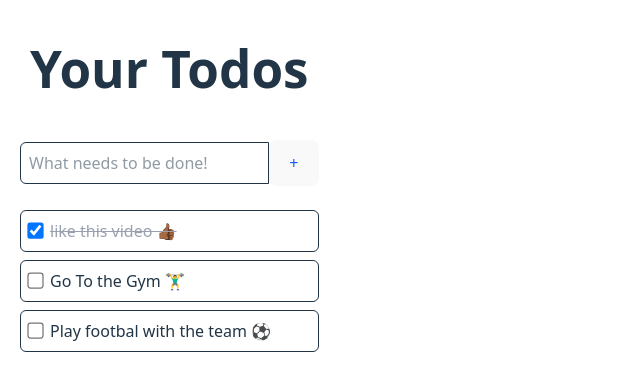
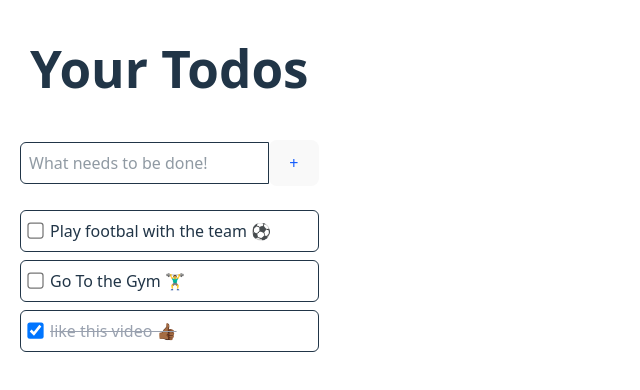
Before and after one commit to lievin219/react-projects, a React (Vite) app in the folder todo/todo-project/: page / in a window 1280 px wide. Shown: the top 390 px of the page, without its empty margins (0-640 px from the left). Built offline with nearby package versions, Linux system fonts and the light colour scheme.

Commit message:
added some changes in my components as well

```diff
--- a/todo/todo-project/src/components/TodoList.tsx
+++ b/todo/todo-project/src/components/TodoList.tsx
@@ -8,10 +8,19 @@
 
 }
 
+
+
 export const TodoList = ({todos,onCompletedChange,onDelete}:TodoListProps) => {
+  const todoSorted=todos.sort((a,b)=>{
+     if (a.completed===b.completed){
+      return b.id-a.id
+     }
+      return a.completed?1:-1
+  })
   return (
+
     <div className='space-y-2'>
-              {todos.map(todo=>(
+              {todoSorted.map(todo=>(
                 <TodoItem
                 key={todo.id} todo={todo}
 
```
